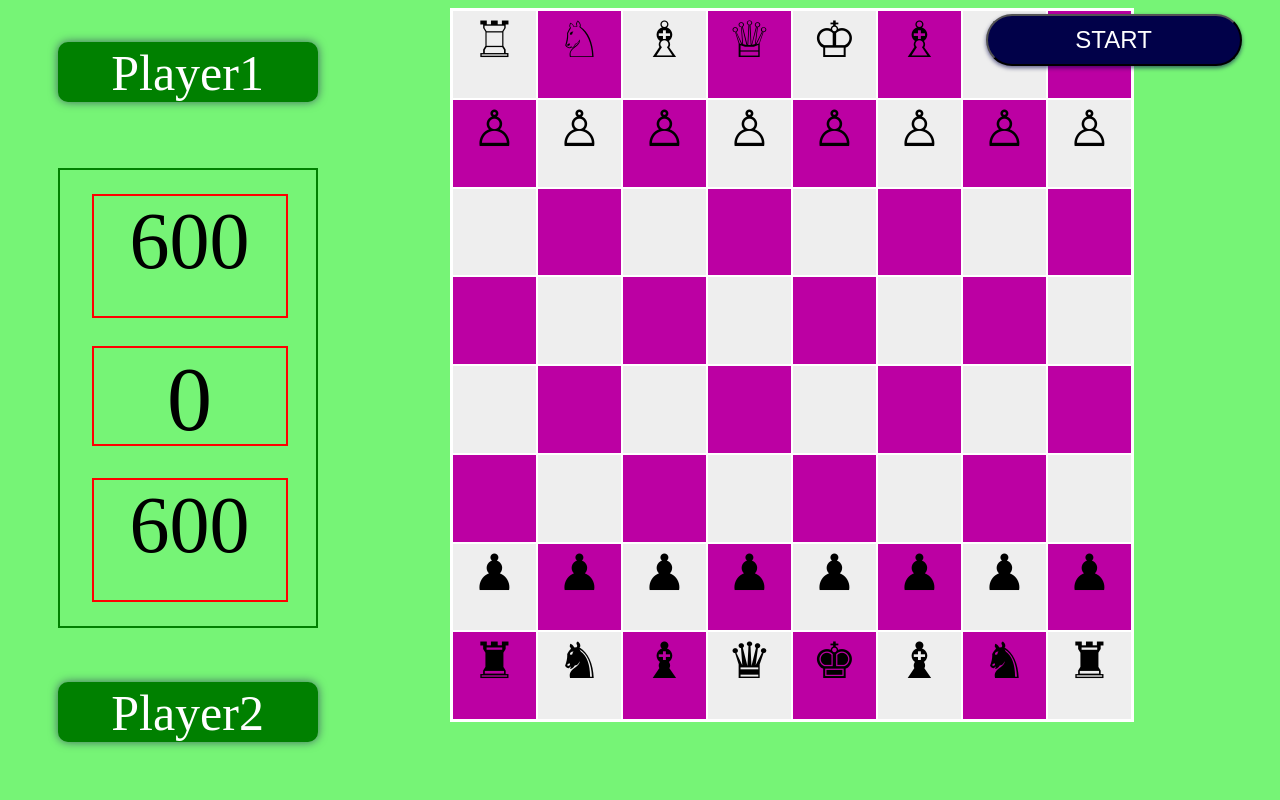
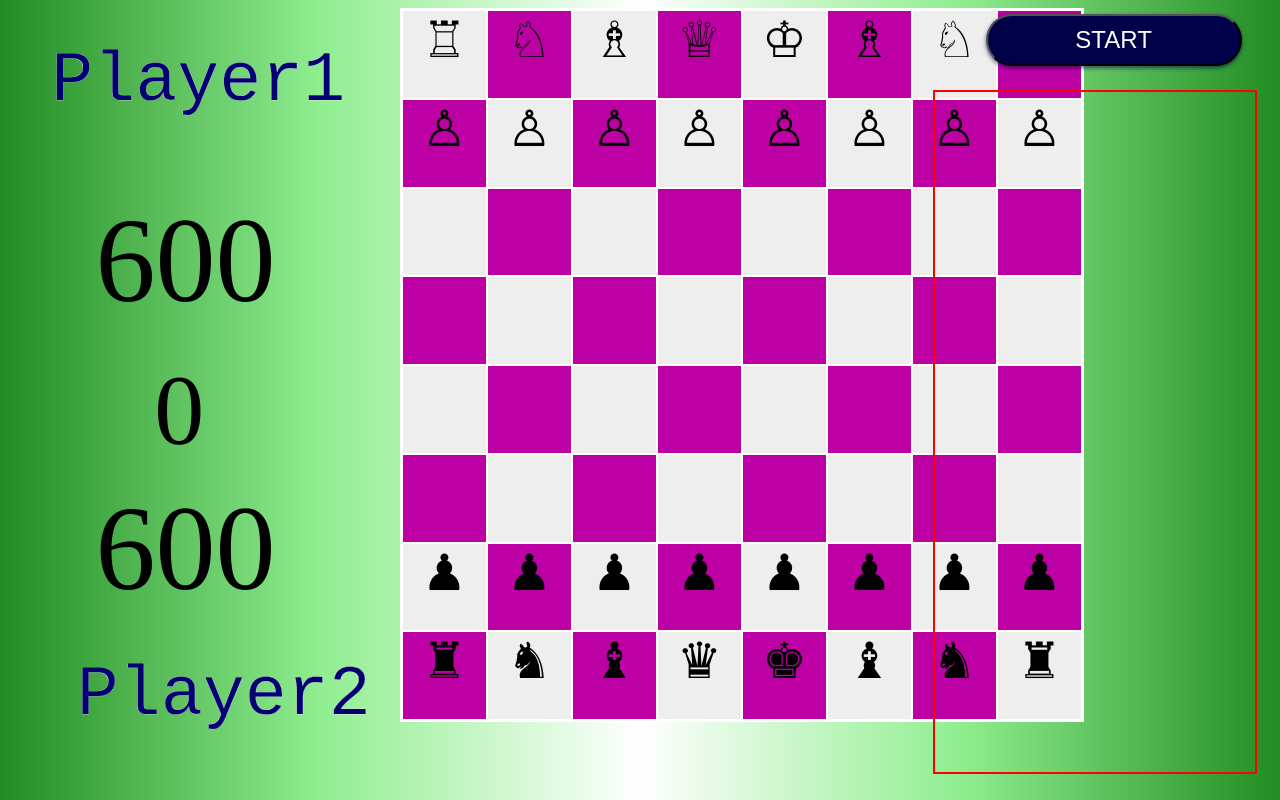
Before and after one commit to yash1378/Multiplayer-Chess-Game, a website: page public/index.html in a window 1280 px wide. Drawn offline with nearby package versions, Linux system fonts and the light colour scheme; no server answers.

Commit message:
movelist formatted

```diff
--- a/public/script.js
+++ b/public/script.js
@@ -104,6 +104,20 @@ socket.on('disconnect', () => {
   console.log('Disconnected from the server');
   t--;
 });
+
+socket.on('listitem',(item)=>{
+  let listcontainer = document.getElementById("movelist")
+  let list = listcontainer.querySelector("ul");
+
+  if (!list) {
+    list = document.createElement("ul");
+    listcontainer.appendChild(list);
+  }
+  var newitem = document.createElement("li");
+  newitem.textContent = item.piece+" "+"moved fromX -> "+item.fromX+" "+"fromY -> "+item.fromY+" "+"toX -> "+item.toX+" "+"toY -> "+item.toY;
+  console.log(newitem);
+  list.appendChild(newitem);
+})
 
 
 var chessboard=[
@@ -1054,6 +1068,7 @@ socket.on('pieceMoved', (moveData) => {
   console.log(moveData);
   var{piece,fromX,fromY,toX,toY,roomno} = moveData;
   console.log(piece,fromX,fromY,toX,toY,roomno);
+  socket.emit('movelist',(moveData))
   rn = moveData.roomno;
   variable++;
 
@@ -1092,9 +1107,7 @@ function startCounter() {
       count++;
     } else {
       clearInterval(interval); // Stop the interval
-      clock.textContent = '';
-      // white.textContent = 600;
-      // black.textContent = 600;
+      clock.textContent = 'Started';
       socket.emit('match', 'match start');
     }
   }, 1000 * count);
@@ -1138,5 +1151,4 @@ function matchCounter() {
         matchtime2--;
       }
     }, 1000);
-
 }
--- a/public/style.css
+++ b/public/style.css
@@ -5,13 +5,15 @@ body{
   background-size:contain;
   height: 700px;
   width: 2300px; */
-  background-color: rgb(118, 244, 118);
+  /* background-color: rgb(118, 244, 118);
+   */
+   background-image: radial-gradient(circle, #ffffff, #90EE90,#228B22 );
 }
 
 .main-frame{
     border: 2px solid white;
     position: absolute;
-    left: 450px;
+    left: 400px;
     height: 710px;
     width: 680px;
     display: grid;
@@ -57,38 +59,50 @@ body{
     z-index:100;
   }
   .name1{
-    border: 2px solid green;
+    /* border: 2px solid green; */
     position: absolute;
     height: 7vh;
     width: 20vw;
-    font-size: 50px;
-    color: white;
-    background-color: green;
+    font-size: 70px;
+    color: rgb(4, 0, 116);
+    font-family: 'Source Code Pro', monospace;
+    -webkit-text-stroke: 0.25px #ffffff; /* Width and color of the text border */
+    text-stroke: 0.25px #ffffff;
+    /* background-color: green;
     box-shadow: 0px 0px 10px rgba(27, 0, 81, 0.6);
-    border-radius: 10px;
+    border-radius: 10px; */
+    /* background-image: radial-gradient(circle, #ffffff, #90EE90,#228B22 ); */
+    /* background: linear-gradient(135deg, #1904E5 10%,  #FAB2FF 100%); Replace this with your desired background color */
+  border-radius: 10px;
+  /* box-shadow: 7px 7px 20px rgba(0, 0, 0, 0.7); */
 
     text-align: center;
-    left: 2.5vw;
+    left: 2vw;
     top: 30px;
   }
 
   .name2{
-    border: 2px solid green;
+    /* border: 2px solid green; */
+    font-size: 70px;
+    color: rgb(4, 0, 116);
+    font-family: 'Source Code Pro', monospace;
+    -webkit-text-stroke: 0.25px #ffffff; /* Width and color of the text border */
+    text-stroke: 0.25px #ffffff;
     position: absolute;
     height: 7vh;
     width: 20vw;
-    font-size: 50px;
+    /* font-size: 50px;
     color: white;
     text-align: center;
     background-color: green;
-    box-shadow: 0px 0px 10px rgba(27, 0, 81, 0.6);
+    box-shadow: 0px 0px 10px rgba(27, 0, 81, 0.6); */
     border-radius: 10px;
 
-    left: 2.5vw;
-    bottom: 30px;
+    left: 4vw;
+    bottom: 60px;
   }
   .clock{
-    border: 2px solid green;
+    /* border: 2px solid green; */
     position: absolute;
     text-align: center;
     padding-top: 25vh;
@@ -100,30 +114,32 @@ body{
   }
 
   .timer{
-    border: 2px solid red;
-    font-size: 90px;
+    /* border: 2px solid red; */
+    font-size: 100px;
     height: 12vh;
     width: 15vw;
     position: absolute;
     z-index: 20;
-    top: 22vh;
-    left: 2.5vw;
+    top: 23vh;
+    left: 2vw;
   }
 
   .white{
-    border: 2px solid red;
+    /* border: 2px solid red; */
     height: 15vh;
     width: 15vw;
     position: absolute;
+    font-size: 120px;
     z-index: 20;
     top: 3vh;
     left: 2.5vw;
   }
 
   .black{
-    border: 2px solid red;
+    /* border: 2px solid red; */
     height: 15vh;
     width: 15vw;
+    font-size: 120px;
     position: absolute;
     z-index: 20;
     bottom: 3vh;
@@ -157,3 +173,13 @@ body{
   transform: translateY(-2px); /* Adjust the translateY value for pressed effect */
   box-shadow: 0 1px 2px rgba(0, 0, 0, 0.4); /* Adjust shadow values for pressed effect */
 }
+
+.movelist{
+  height: 85vh;
+  width: 25vw;
+  z-index:30;
+  border: 2px solid red;
+  position: absolute;
+  bottom: 3.3vh;
+  right: 1.8vw;
+}
--- a/server.js
+++ b/server.js
@@ -149,6 +149,11 @@ io.on('connection',(socket)=>{
     io.sockets.in("room-"+y).emit('meg',clock);
   })
 
+  socket.on('movelist',(movelistitem)=>{
+    var y = roomno-1;
+    io.sockets.in("room-"+y).emit('listitem',movelistitem);
+  })
+
   socket.on('match',(match)=>{
     console.log(match);
     var y = roomno-1;
```
